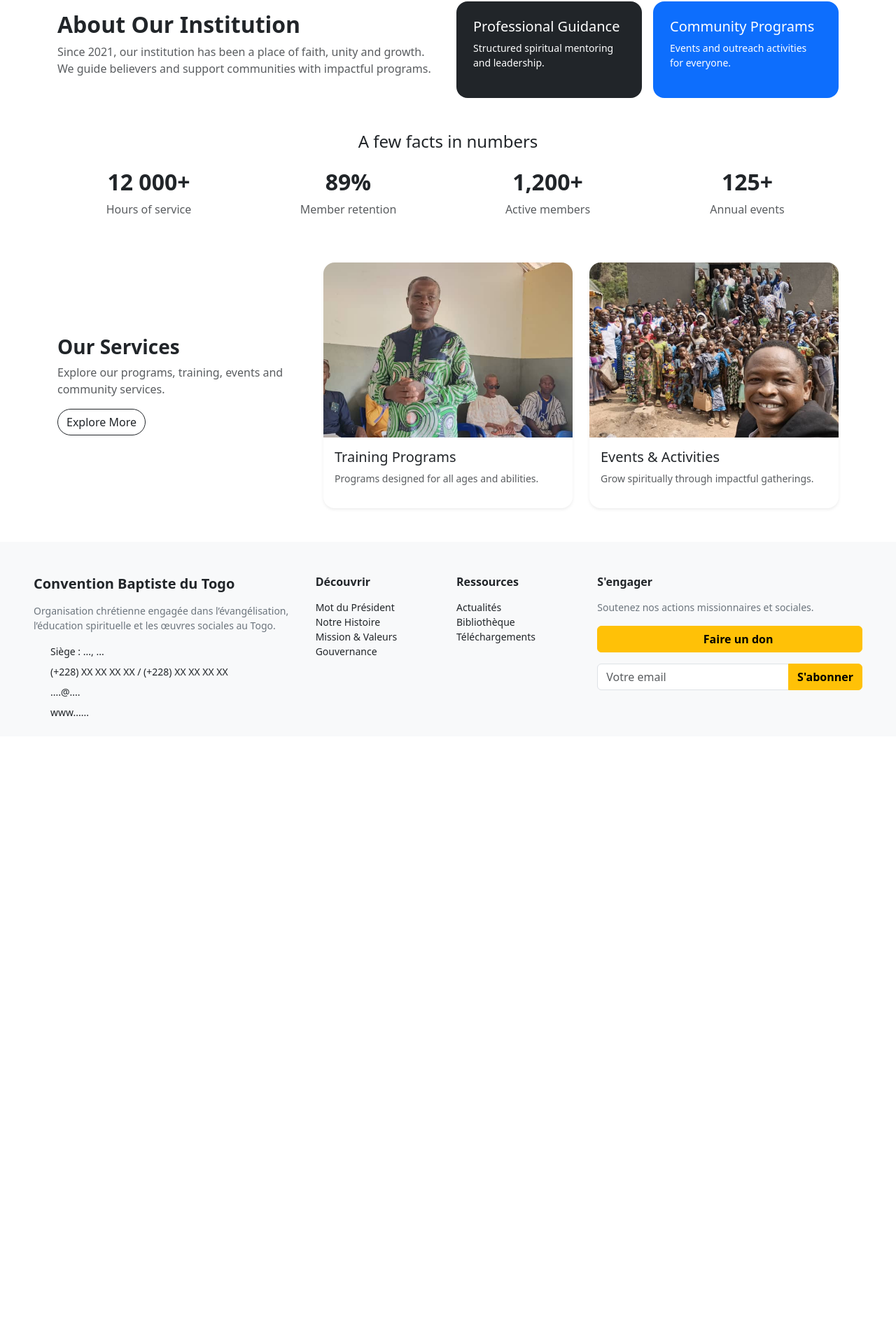
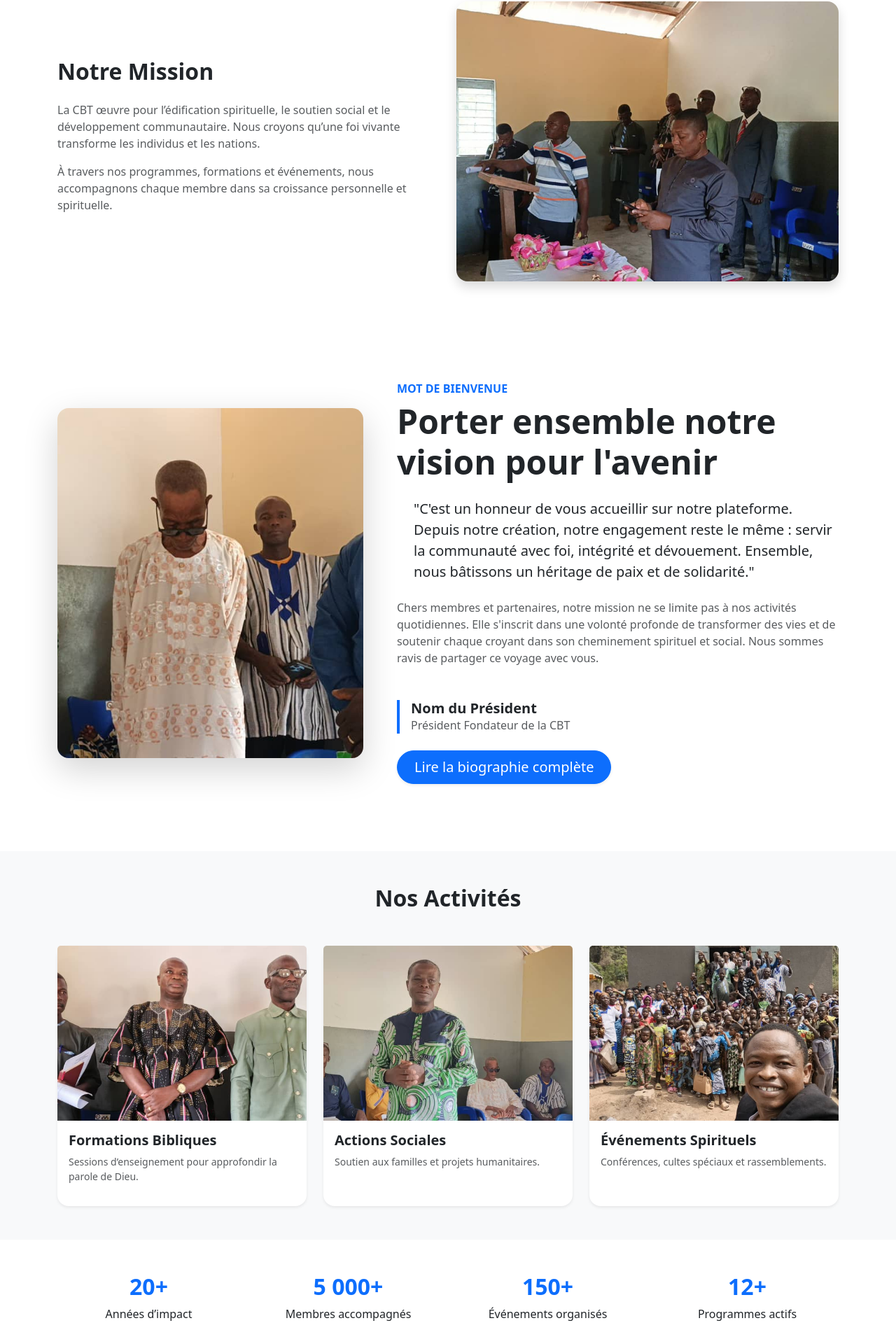
Before and after one commit to KifK2f/projet_cbt, a React (Vite) app in the folder projet_cbt/: page / in a window 1280 px wide. Shown: the part 648-2568 px from the top of the page at 70% size. Before the commit the page ends 1700 px from the top, so only its background shows below. Built offline with nearby package versions, Linux system fonts and the light colour scheme; some icons are missing.

Commit message:
Section Notre mission de la page d'accueil Ok

```diff
--- a/projet_cbt/src/components/Home.jsx
+++ b/projet_cbt/src/components/Home.jsx
@@ -9,7 +9,35 @@
 
   render() {
     return (
-      <div>
+      <>
+      {/* Section Hero */}
+
+{/* <section className="position-relative">
+  <img
+    src={ded1}
+    className="w-100"
+    alt="CBT"
+    style={{height: "600px", objectFit: "cover"}}
+  />
+
+  <div className="position-absolute top-50 start-50 translate-middle text-center text-white">
+    <h1 className="display-4 fw-bold">
+      Construire une communauté forte dans la foi
+    </h1>
+    <p className="lead">
+      Ensemble, portons la vision du Royaume et impactons notre génération.
+    </p>
+    <div className="mt-4">
+      <a href="/don" className="btn btn-primary btn-lg rounded-pill px-4 me-3">
+        Faire un don
+      </a>
+      <a href="/mission-valeurs" className="btn btn-outline-light btn-lg rounded-pill px-4">
+        Découvrir notre mission
+      </a>
+    </div>
+  </div>
+</section> */}
+
 
         <div id="homeCarousel" className="carousel slide" data-bs-ride="carousel">
 
@@ -66,124 +94,188 @@
 
         </div>
 
-        {/* ================= ABOUT SECTION ================= */}
-        <section className="container mt-5">
+        {/* ================= SECTION MISSION & VISION ================= */}
+        <section className="container py-5">
   <div className="row align-items-center">
+
     <div className="col-md-6">
-              <h2 className="fw-bold">
-                About Our Institution
-              </h2>
+      <h2 className="fw-bold mb-4">Notre Mission</h2>
       <p className="text-muted">
-                Since 2021, our institution has been a place of faith, unity and growth.
-                We guide believers and support communities with impactful programs.
+        La CBT œuvre pour l’édification spirituelle, le soutien social
+        et le développement communautaire. Nous croyons qu’une foi vivante
+        transforme les individus et les nations.
+      </p>
+      <p className="text-muted">
+        À travers nos programmes, formations et événements, nous accompagnons
+        chaque membre dans sa croissance personnelle et spirituelle.
       </p>
     </div>
 
     <div className="col-md-6">
-              <div className="row g-3">
+      <img
+        src={ded2}
+        className="img-fluid rounded-4 shadow"
+        style={{height: "400px", objectFit: "cover", width:"100%"}}
+        alt="Mission"
+      />
+    </div>
 
-                <div className="col-6">
-                  <div className="card bg-dark text-white rounded-4 p-4 border-0 h-100">
-                    <h5>Professional Guidance</h5>
-                    <p className="small">
-                      Structured spiritual mentoring and leadership.
-                    </p>
+  </div>
+</section>
+
+        {/* ================= MOT DU PRÉSIDENT ================= */}
+        <section className="container my-5 py-5">
+          <div className="row align-items-center g-5">
+
+            {/* Colonne Image avec effet de style */}
+            <div className="col-md-5">
+              <div className="position-relative">
+                {/* Cadre décoratif en arrière-plan */}
+                <div
+                  className="position-absolute border border-primary rounded-4"
+                  style={{
+                    top: '20px',
+                    left: '20px',
+                    width: '100%',
+                    height: '100%',
+                    zIndex: -1
+                  }}
+                ></div>
+                <img
+                  src={ded1} // Remplace par la photo du président
+                  alt="Président de la CBT"
+                  className="img-fluid rounded-4 shadow-lg"
+                  style={{ width: '100%', height: '500px', objectFit: 'cover' }}
+                />
               </div>
             </div>
 
-                <div className="col-6">
-                  <div className="card bg-primary text-white rounded-4 p-4 border-0 h-100">
-                    <h5>Community Programs</h5>
-                    <p className="small">
-                      Events and outreach activities for everyone.
+            {/* Colonne Texte */}
+            <div className="col-md-7">
+              <h6 className="text-primary fw-bold text-uppercase mb-2">Mot de Bienvenue</h6>
+              <h2 className="display-5 fw-bold mb-4">Porter ensemble notre vision pour l'avenir</h2>
+
+              <div className="position-relative">
+                <i className="bi bi-quote fs-1 text-primary opacity-25 position-absolute top-0 start-0 translate-middle-y"></i>
+                <p className="lead text-dark font-italic mb-4 ps-4">
+                  "C'est un honneur de vous accueillir sur notre plateforme. Depuis notre création,
+                  notre engagement reste le même : servir la communauté avec foi, intégrité et dévouement.
+                  Ensemble, nous bâtissons un héritage de paix et de solidarité."
                 </p>
+              </div>
+
+              <p className="text-muted mb-4">
+                Chers membres et partenaires, notre mission ne se limite pas à nos activités quotidiennes.
+                Elle s'inscrit dans une volonté profonde de transformer des vies et de soutenir chaque
+                croyant dans son cheminement spirituel et social. Nous sommes ravis de partager
+                ce voyage avec vous.
+              </p>
+
+              <div className="d-flex align-items-center mt-5">
+                <div className="border-start border-primary border-4 ps-3">
+                  <h5 className="fw-bold mb-0">Nom du Président</h5>
+                  <p className="text-muted mb-0">Président Fondateur de la CBT</p>
+                </div>
+                {/* Optionnel: Signature manuscrite si on a une image */}
+                {/* <img src={signature} alt="Signature" className="ms-4" style={{height: '50px'}} /> */}
+              </div>
+
+              <div className="mt-4">
+                <a href="/biographie" className="btn btn-primary btn-lg rounded-pill px-4 shadow-sm">
+                  Lire la biographie complète
+                </a>
               </div>
             </div>
 
           </div>
-            </div>
-          </div>
         </section>
 
-        {/* ================= STATS SECTION ================= */}
-        <section className="container mt-5 text-center">
-          <h4 className="mb-4">A few facts in numbers</h4>
 
-          <div className="row">
-            <div className="col-md-3">
-              <h2 className="fw-bold">12 000+</h2>
-              <p className="text-muted">Hours of service</p>
-            </div>
+        {/* =================  SECTION NOS ACTIVITÉS ================= */}
+        <section className="bg-light py-5">
+  <div className="container">
+    <h2 className="text-center fw-bold mb-5">Nos Activités</h2>
 
-            <div className="col-md-3">
-              <h2 className="fw-bold">89%</h2>
-              <p className="text-muted">Member retention</p>
-            </div>
-
-            <div className="col-md-3">
-              <h2 className="fw-bold">1,200+</h2>
-              <p className="text-muted">Active members</p>
-            </div>
-
-            <div className="col-md-3">
-              <h2 className="fw-bold">125+</h2>
-              <p className="text-muted">Annual events</p>
-            </div>
-          </div>
-        </section>
-
-        {/* ================= SERVICES SECTION ================= */}
-        <section className="container mt-5 mb-5">
-          <div className="row align-items-center">
+    <div className="row g-4">
 
       <div className="col-md-4">
-              <h3 className="fw-bold">Our Services</h3>
-              <p className="text-muted">
-                Explore our programs, training, events and community services.
-              </p>
-              <a href="/services" className="btn btn-outline-dark rounded-pill">
-                Explore More
-              </a>
-            </div>
-
-            <div className="col-md-4">
-              <div className="card border-0 rounded-4 overflow-hidden shadow-sm">
-                <img
-                  src={ded4}
-                  className="w-100"
-                  alt="Service 1"
-                  style={{ height: "250px", objectFit: "cover" }}
-                />
+        <div className="card border-0 shadow-sm rounded-4 h-100">
+          <img src={ded3} className="card-img-top" style={{height:"250px", objectFit:"cover"}} />
           <div className="card-body">
-                  <h5>Training Programs</h5>
-                  <p className="small text-muted">
-                    Programs designed for all ages and abilities.
+            <h5 className="fw-bold">Formations Bibliques</h5>
+            <p className="text-muted small">
+              Sessions d’enseignement pour approfondir la parole de Dieu.
             </p>
           </div>
         </div>
       </div>
 
       <div className="col-md-4">
-              <div className="card border-0 rounded-4 overflow-hidden shadow-sm">
-                <img
-                  src={ded5}
-                  className="w-100"
-                  alt="Service 2"
-                  style={{ height: "250px", objectFit: "cover" }}
-                />
+        <div className="card border-0 shadow-sm rounded-4 h-100">
+          <img src={ded4} className="card-img-top" style={{height:"250px", objectFit:"cover"}} />
           <div className="card-body">
-                  <h5>Events & Activities</h5>
-                  <p className="small text-muted">
-                    Grow spiritually through impactful gatherings.
+            <h5 className="fw-bold">Actions Sociales</h5>
+            <p className="text-muted small">
+              Soutien aux familles et projets humanitaires.
+            </p>
+          </div>
+        </div>
+      </div>
+
+      <div className="col-md-4">
+        <div className="card border-0 shadow-sm rounded-4 h-100">
+          <img src={ded5} className="card-img-top" style={{height:"250px", objectFit:"cover"}} />
+          <div className="card-body">
+            <h5 className="fw-bold">Événements Spirituels</h5>
+            <p className="text-muted small">
+              Conférences, cultes spéciaux et rassemblements.
             </p>
           </div>
         </div>
       </div>
 
     </div>
+  </div>
 </section>
 
+        {/* ================= SECTION CHIFFRES CLÉS================= */}
+        <section className="container py-5 text-center">
+  <div className="row">
+    <div className="col-md-3">
+      <h2 className="fw-bold text-primary">20+</h2>
+      <p>Années d’impact</p>
     </div>
+    <div className="col-md-3">
+      <h2 className="fw-bold text-primary">5 000+</h2>
+      <p>Membres accompagnés</p>
+    </div>
+    <div className="col-md-3">
+      <h2 className="fw-bold text-primary">150+</h2>
+      <p>Événements organisés</p>
+    </div>
+    <div className="col-md-3">
+      <h2 className="fw-bold text-primary">12+</h2>
+      <p>Programmes actifs</p>
+    </div>
+  </div>
+</section>
+
+        {/* ================= SECTION APPEL AU DON ================= */}
+        <section className="bg-primary text-white text-center py-5">
+  <div className="container">
+    <h2 className="fw-bold mb-3">
+      Soutenez notre mission
+    </h2>
+    <p className="mb-4">
+      Votre contribution nous aide à étendre notre impact
+      et soutenir davantage de familles.
+    </p>
+    <a href="/don" className="btn btn-light btn-lg rounded-pill px-5">
+      Faire un don maintenant
+    </a>
+  </div>
+</section>
+      </>
     );
   }
 }
```
Lines whose indentation alone changed are shown as unchanged.
